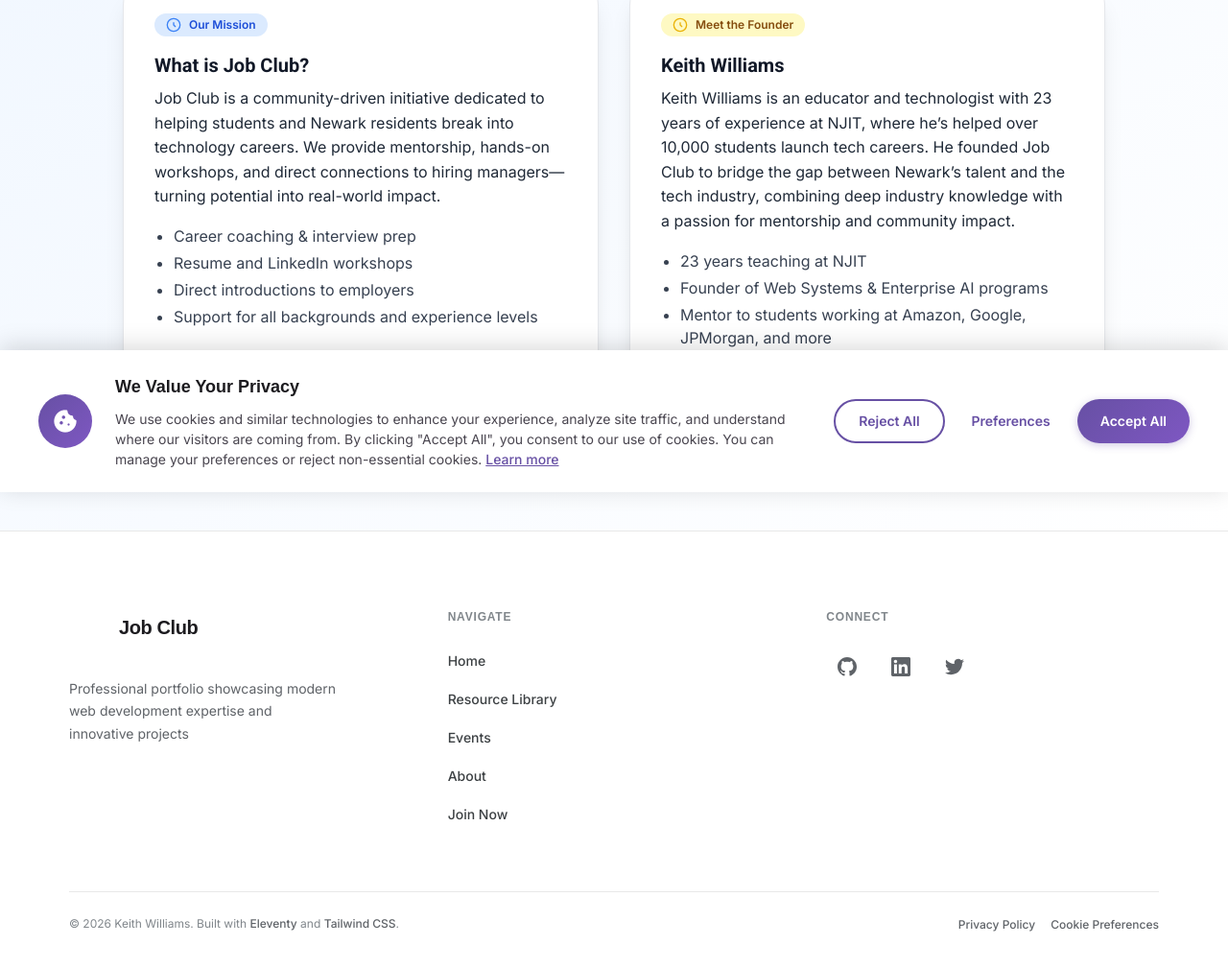
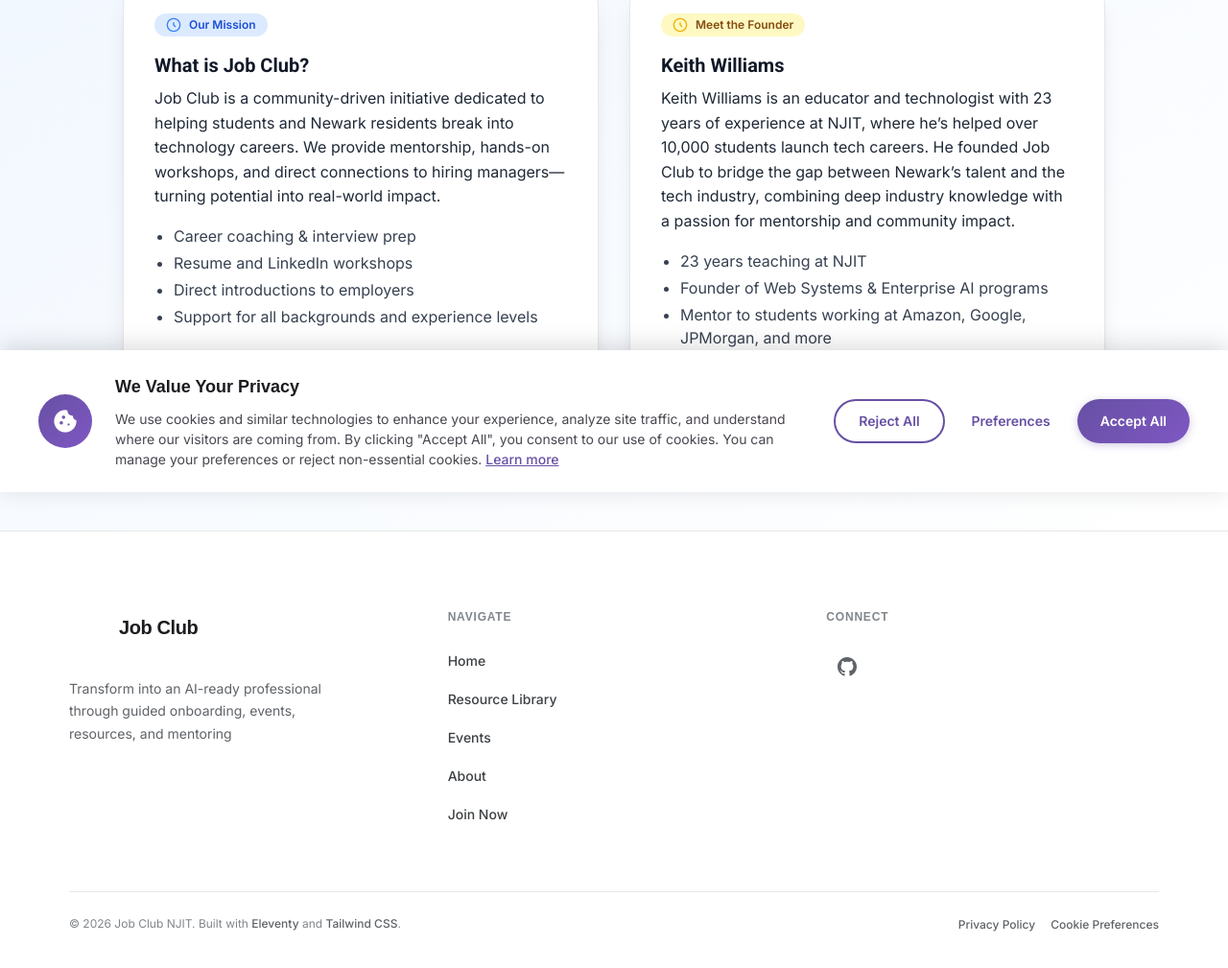
Before and after one commit to esm33/IS373_jobclub, an Eleventy site: page src/about.njk in a window 1280 px wide. Shown: the part 287-1296 px from the top of the page at 96% size. Built offline with nearby package versions, Linux system fonts and the light colour scheme; Eleventy itself is replaced by a stand-in of ours; files that its build step writes are made by us from their sources; a web font is replaced by a local one; what @sanity/client would draw is missing.

Commit message:
Fix SEO: Update site URL to Vercel domain, add robots meta tag

```diff
--- a/src/_data/site.json
+++ b/src/_data/site.json
@@ -1,13 +1,11 @@
 {
-  "title": "Keith Williams - Portfolio",
-  "description": "Professional portfolio showcasing modern web development expertise and innovative projects",
-  "author": "Keith Williams",
-  "url": "https://www.eaikw.com",
+  "title": "Job Club NJIT - AI Career Accelerator",
+  "description": "Transform into an AI-ready professional through guided onboarding, events, resources, and mentoring",
+  "author": "Job Club NJIT",
+  "url": "https://is-373-jobclub.vercel.app",
   "googleAnalytics": "G-N6SWLKGFWZ",
   "social": {
-    "github": "https://github.com/kaw393939",
-    "linkedin": "https://www.linkedin.com/in/keithwilliams5/",
-    "twitter": "https://twitter.com/everydayaikw",
-    "youtube": "https://www.youtube.com/@EAIKW"
+    "github": "https://github.com/esm33/IS373_jobclub",
+    "discord": "https://discord.gg/jobclub"
   }
 }
--- a/src/_includes/layouts/base.njk
+++ b/src/_includes/layouts/base.njk
@@ -8,6 +8,7 @@
     <title>{% if title %}{{ title }} | {% endif %}{{ site.title }}</title>
     <meta name="description" content="{{ description or site.description }}">
     <meta name="author" content="{{ site.author }}">
+    <meta name="robots" content="index, follow">
     {# SEO Keywords #}
     {% if keywords %}
     <meta name="keywords" content="{{ keywords | join(', ') }}">
```
